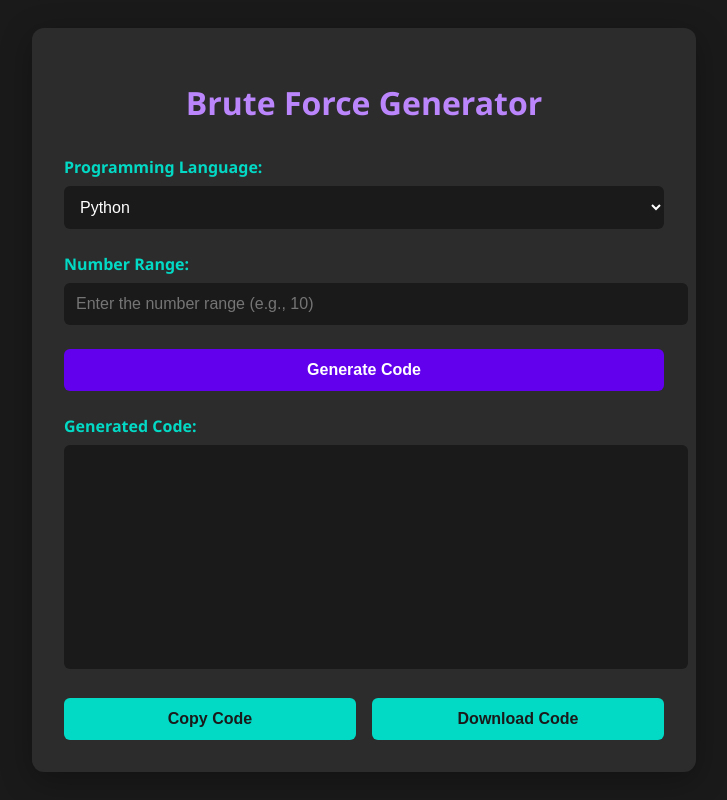
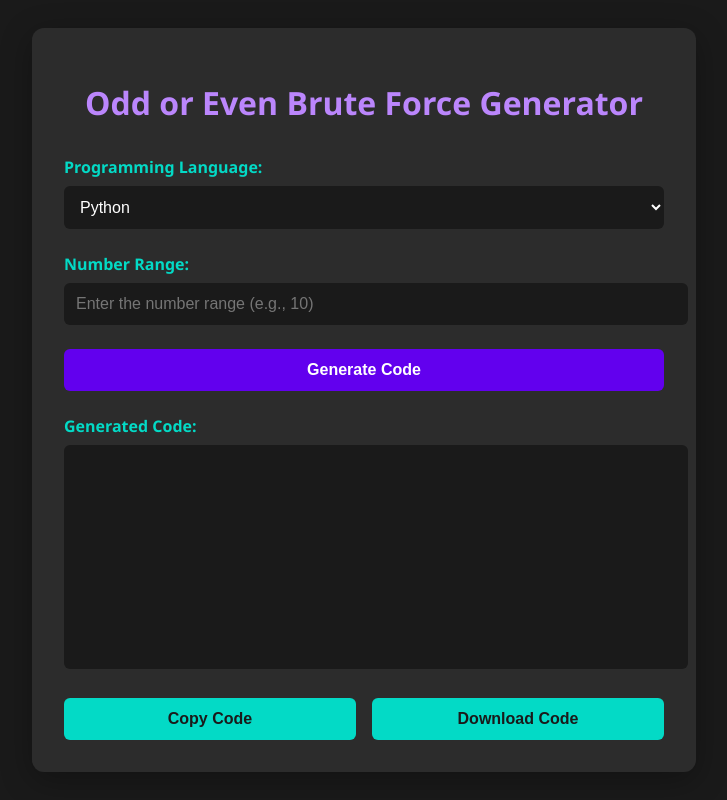
Before and after one commit to CyberSphinxxx/OddEvenBruteForceGen, a plain HTML site: page index.html in a window 1280 px wide. Shown: the whole page, without its empty margins (276-1003 px from the left). Drawn offline with Linux system fonts and the light colour scheme.

Commit message:
Rename Title

```diff
--- a/index.html
+++ b/index.html
@@ -8,7 +8,7 @@
 </head>
 <body>
   <div class="container">
-    <h1>Brute Force Generator</h1>
+    <h1>Odd or Even Brute Force Generator</h1>
     <div class="input-group">
       <label for="language">Programming Language:</label>
       <select id="language">
```
